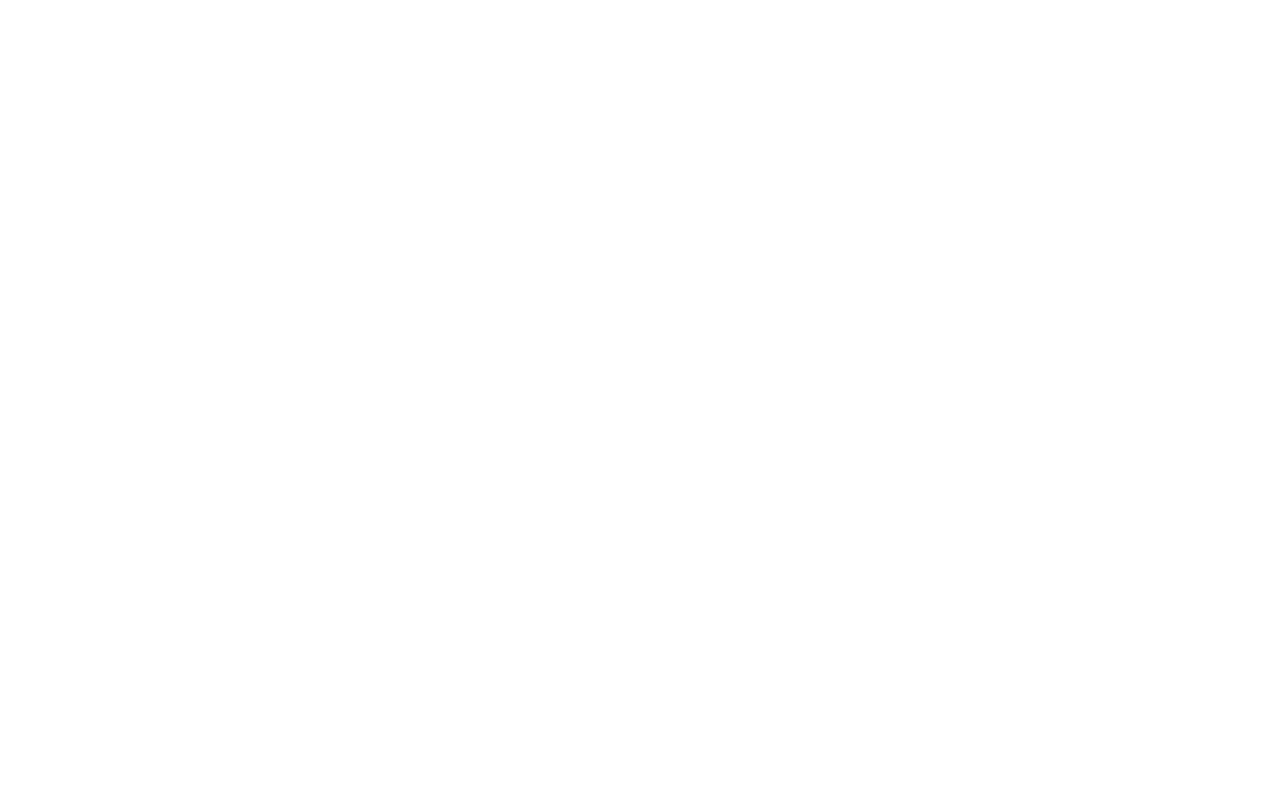
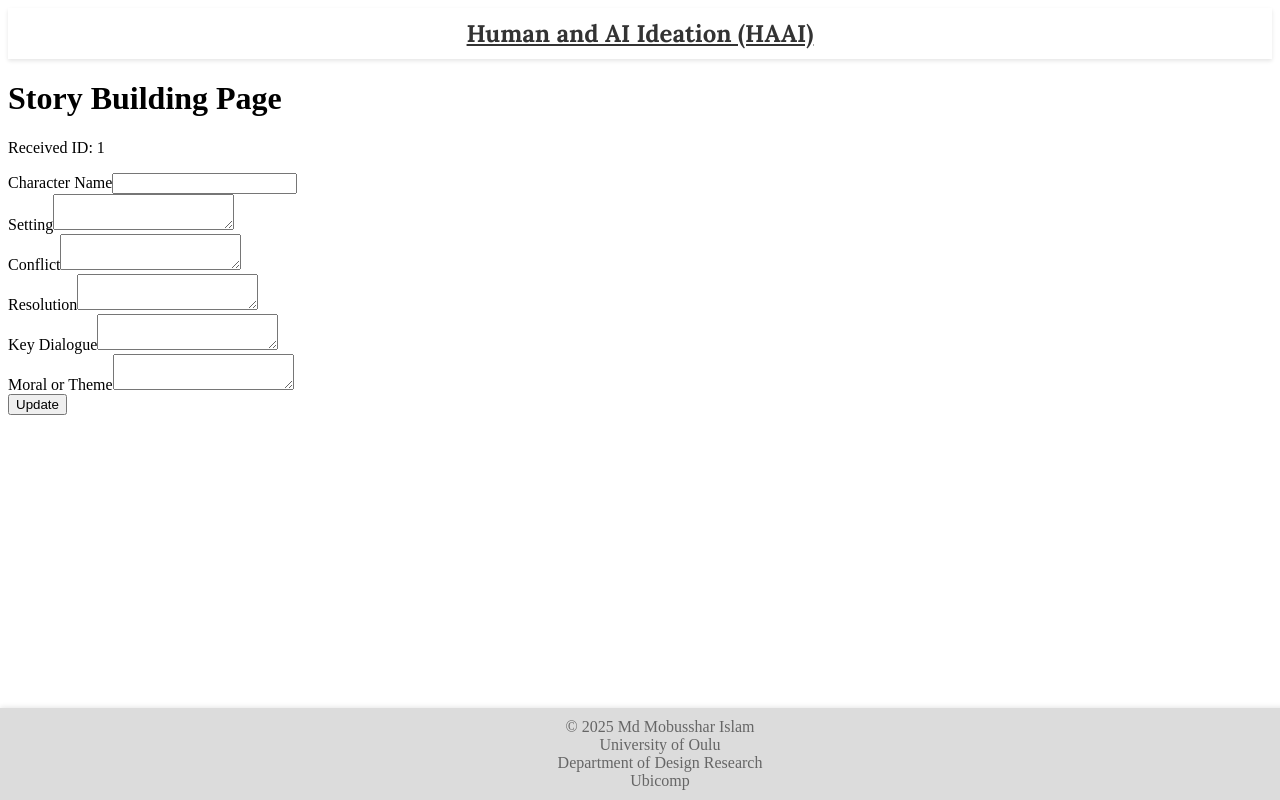
Before and after one commit to Mobusshar/GenAIWebApplication, an Angular app in the folder genAIUI/: page /story-building/1 in a window 1280 px wide. Before the commit this address led to /. Built offline with nearby package versions, Linux system fonts and the light colour scheme.

Commit message:
Update working

```diff
--- a/genAIUI/src/app/app-routing.module.ts
+++ b/genAIUI/src/app/app-routing.module.ts
@@ -8,6 +8,7 @@
 import { SubmitExercise2Component } from './submit-exercise2/submit-exercise2.component';
 import { PreImageGeneratorComponent } from './pre-image-generator/pre-image-generator.component';
 import { LayoutComponent } from './layout/layout.component';
+import { StoryBuildingComponent } from './story-building/story-building.component';
 
 const routes: Routes = [
   {
@@ -17,6 +18,7 @@
       { path: '', component: LandingPageComponent },
       { path: 'image-generator', component: ImageGeneratorComponent },
       { path: 'pre-text-generator', component: PreTextGeneratorComponent },
+      { path: 'story-building/:id', component: StoryBuildingComponent },
       { path: 'text-generator/:id', component: TextGeneratorComponent },
       { path: 'submit-exercise1', component: SubmitExercise1Component },
       { path: 'pre-image-generator', component: PreImageGeneratorComponent },
--- a/genAIUI/src/app/app.module.ts
+++ b/genAIUI/src/app/app.module.ts
@@ -15,6 +15,7 @@
 import { HeaderComponent } from './header/header.component';
 import { FooterComponent } from './footer/footer.component';
 import { LayoutComponent } from './layout/layout.component';
+import { StoryBuildingComponent } from './story-building/story-building.component';
 
 @NgModule({
   declarations: [
@@ -28,7 +29,8 @@
     SubmitExercise2Component,
     HeaderComponent,
     FooterComponent,
-    LayoutComponent
+    LayoutComponent,
+    StoryBuildingComponent
   ],
   imports: [
     BrowserModule,
--- a/genAIUI/src/app/pre-text-generator/pre-text-generator.component.ts
+++ b/genAIUI/src/app/pre-text-generator/pre-text-generator.component.ts
@@ -113,7 +113,7 @@
         response => {
           console.log('API Response:', response);
           if (response.id) {
-            this.navigateToTextGenerator(response.id);
+            this.navigateToStoryBuilding(response.id);
           }
         },
         error => {
@@ -123,7 +123,7 @@
       );
   }
 
-  navigateToTextGenerator(id: number) {
-    this.router.navigate(['/text-generator', id]);
+  navigateToStoryBuilding(id: number) {
+    this.router.navigate(['/story-building', id]);
   }
 }
--- /dev/null
+++ b/genAIUI/src/app/story-building/story-building.component.html
@@ -0,0 +1,31 @@
+<div class="container">
+  <h1>Story Building Page</h1>
+  <p>Received ID: {{ id }}</p>
+  <form (ngSubmit)="onUpdate()" #updateForm="ngForm" class="mt-3">
+    <div class="form-group">
+      <label for="story_character">Character Name</label>
+      <input type="text" id="story_character" name="story_character" class="form-control" [(ngModel)]="story_character">
+    </div>
+    <div class="form-group">
+      <label for="story_setting">Setting</label>
+      <textarea id="story_setting" name="story_setting" class="form-control" [(ngModel)]="story_setting"></textarea>
+    </div>
+    <div class="form-group">
+      <label for="story_conflict">Conflict</label>
+      <textarea id="story_conflict" name="story_conflict" class="form-control" [(ngModel)]="story_conflict"></textarea>
+    </div>
+    <div class="form-group">
+      <label for="story_resolution">Resolution</label>
+      <textarea id="story_resolution" name="story_resolution" class="form-control" [(ngModel)]="story_resolution"></textarea>
+    </div>
+    <div class="form-group">
+      <label for="story_dialogue">Key Dialogue</label>
+      <textarea id="story_dialogue" name="story_dialogue" class="form-control" [(ngModel)]="story_dialogue"></textarea>
+    </div>
+    <div class="form-group">
+      <label for="story_moral">Moral or Theme</label>
+      <textarea id="story_moral" name="story_moral" class="form-control" [(ngModel)]="story_moral"></textarea>
+    </div>
+    <button type="submit" class="btn btn-primary btn-lg mt-3">Update</button>
+  </form>
+</div>
--- /dev/null
+++ b/genAIUI/src/app/story-building/story-building.component.ts
@@ -0,0 +1,57 @@
+import { Component, OnInit } from '@angular/core';
+import { ActivatedRoute, Router } from '@angular/router';
+import { HttpClient } from '@angular/common/http';
+import { environment } from 'src/environments/environment';
+
+@Component({
+  selector: 'app-story-building',
+  templateUrl: './story-building.component.html',
+  styleUrls: ['./story-building.component.css']
+})
+export class StoryBuildingComponent implements OnInit {
+  id: number = 0;
+  story_character: string = '';
+  story_setting: string = '';
+  story_conflict: string = '';
+  story_resolution: string = '';
+  story_dialogue: string = '';
+  story_moral: string = '';
+
+  constructor(private route: ActivatedRoute, private router: Router, private http: HttpClient) { }
+
+  ngOnInit(): void {
+    this.id = +this.route.snapshot.paramMap.get('id')!;
+    console.log('Received ID:', this.id);
+    // Fetch existing data if necessary
+  }
+
+  onUpdate() {
+    const updatePayload = {
+      story_character: this.story_character,
+      story_setting: this.story_setting,
+      story_conflict: this.story_conflict,
+      story_resolution: this.story_resolution,
+      story_dialogue: this.story_dialogue,
+      story_moral: this.story_moral
+    };
+
+    console.log('Update Payload:', updatePayload); // Log the update payload
+
+    this.http.put(`${environment.apiUrl}/update-story/${this.id}`, updatePayload)
+      .subscribe(
+        response => {
+          console.log('API Response:', response);
+          alert('Story updated successfully');
+          this.navigateToTextGenerator(this.id); // Navigate to text generator page with the ID
+        },
+        error => {
+          console.error('API Error:', error);
+          alert(`Error: ${error?.error?.error || 'Something went wrong while updating the story'}`);
+        }
+      );
+  }
+
+  navigateToTextGenerator(id: number) {
+    this.router.navigate(['/text-generator', id]);
+  }
+}
```
Also changed, not shown: genAIUI/src/app/story-building/story-building.component.css (added), 2 other files (tests, documents, lock files or other folders).
